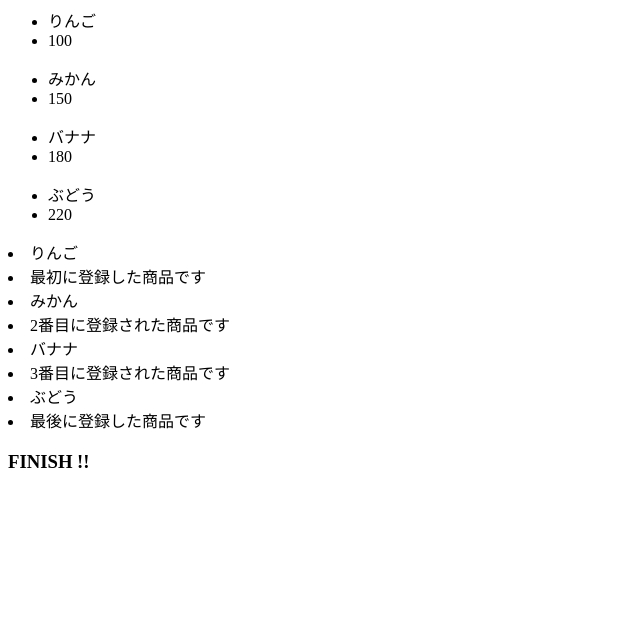
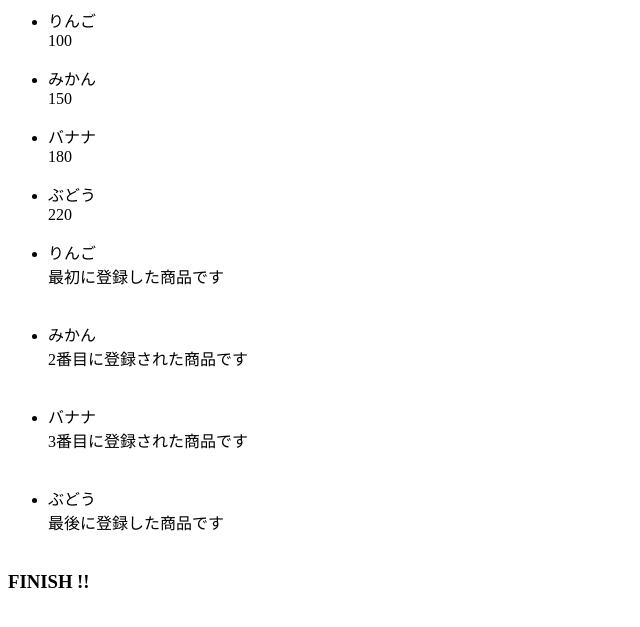
Before and after one commit to ohialehua/python_sample, a Django app: page /list/ in a window 1280 px wide. Shown: the top 627 px of the page, without its empty margins (0-640 px from the left). Run offline with Django 4.2, Linux system fonts and the light colour scheme; data comes from the database, SQL or seed files in the repository.

Commit message:
[Fix レイアウト]

```diff
--- a/templates/list.html
+++ b/templates/list.html
@@ -1,18 +1,20 @@
 {% for item in object_list %}
   <ul>
     <li>{{ item.itemname }}</li>
-    <li>{{ item.itemvalue }}</li>
+    <li style="list-style-type: none;">{{ item.itemvalue }}</li>
   </ul>
 {% endfor %}
 
 {% for item in object_list %}
-  <li>{{ item.itemname }}</li>
+  <ul>
+    <li>{{ item.itemname }}</li>
   {% if forloop.first %}
-    <li>最初に登録した商品です</li>
+    <li style="list-style-type: none;">最初に登録した商品です</li><br>
   {% elif forloop.last %}
-    <li>最後に登録した商品です</li>
+    <li style="list-style-type: none;">最後に登録した商品です</li><br>
   {% else %}
-    <li>{{forloop.counter}}番目に登録された商品です</li>
+    <li style="list-style-type: none;">{{forloop.counter}}番目に登録された商品です</li><br>
   {% endif %}
+  </ul>
 {% endfor %}
 <h3>FINISH !!</h3>
```
